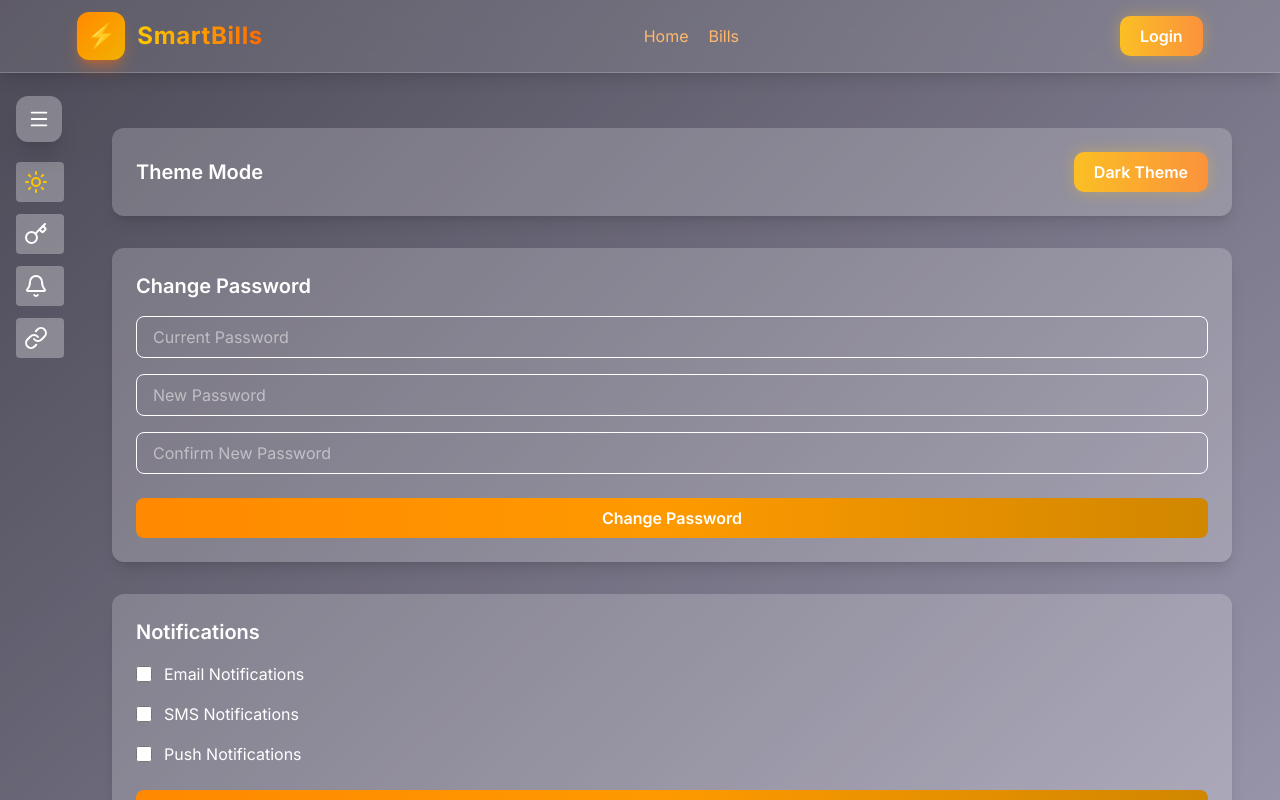
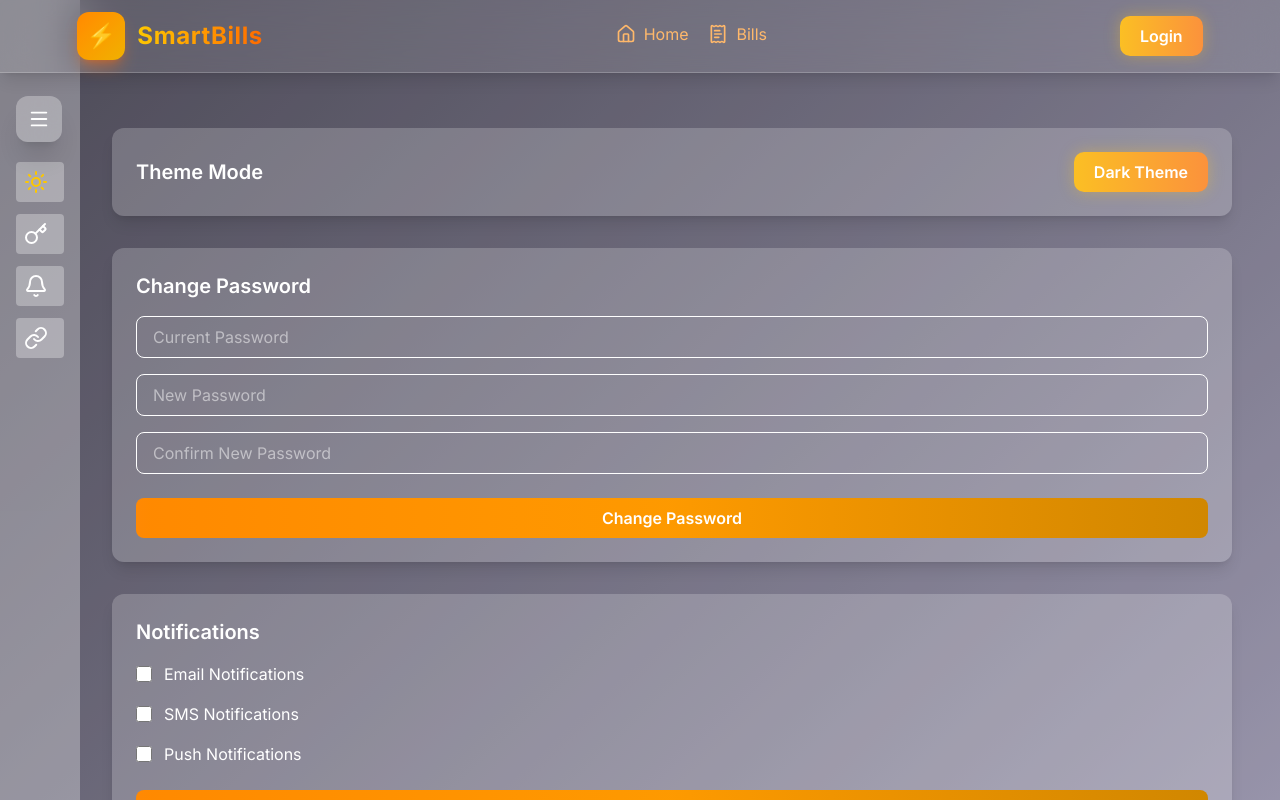
Before and after one commit to rayhan309/electricity-bill-clint, a React (Vite) app: page /settigns in a window 1280 px wide. Shown: the top 800 px of the page. Built offline with nearby package versions, Linux system fonts and the light colour scheme; no server answers; a web font is replaced by a local one.

Commit message:
all filds logo luchite

```diff
--- a/src/Components/BillsCards/BillsCards.jsx
+++ b/src/Components/BillsCards/BillsCards.jsx
@@ -67,6 +67,7 @@ import {
 } from "@heroicons/react/24/solid";
 import { motion } from "framer-motion";
 import { Fade } from "react-awesome-reveal";
+import { Captions } from "lucide-react";
 
 const iconMap = {
   Electricity: <BoltIcon className="h-12 w-12 text-yellow-500" />,
@@ -99,19 +100,27 @@ const BillsCards = () => {
   return (
     <div className="py-10 w-11/12 mx-auto">
       <div className="w-full border-b h-2 mb-5 mt-5 opacity-30 border-amber-500 border-dashed shadow-lg shadow-amber-500/40"></div>
-      <motion.h2
+
+      <motion.div
         initial={{ opacity: 0, y: 20 }}
         animate={{ opacity: 1, y: 0 }}
         transition={{ duration: 0.6, ease: "easeOut" }}
         className="
-    text-4xl font-extrabold text-center mb-10 mt-12
+    flex justify-center items-center gap-4 mb-10 mt-12
+  "
+      >
+        <Captions size={40} className="text-orange-300" />
+        <h2
+          className="
+    text-4xl font-extrabold
     bg-gradient-to-r from-orange-300 via-yellow-300 to-amber-400
     bg-clip-text text-transparent
     drop-shadow-[0_4px_15px_rgba(255,181,100,0.45)]
   "
-      >
-        Utility Bills
-      </motion.h2>
+        >
+          Utility Bills
+        </h2>
+      </motion.div>
 
       <div className="grid grid-cols-1 sm:grid-cols-2 lg:grid-cols-4 gap-8">
         {mainCategories.map((item) => (
--- a/src/Components/Navber/Navber.jsx
+++ b/src/Components/Navber/Navber.jsx
@@ -2,7 +2,7 @@ import { use } from "react";
 import { Link, NavLink, useNavigate } from "react-router";
 import { AuthContext } from "../../Context/AuthContext";
 import Swal from "sweetalert2";
-import { House, Menu, X, ChevronDown } from "lucide-react";
+import { House, Menu, X, ChevronDown, ReceiptText,  User, File } from "lucide-react";
 import { useState } from "react";
 
 const Navber = () => {
@@ -14,12 +14,14 @@ const Navber = () => {
   const links = (
     <>
       <li>
-        <NavLink to={"/"} className="premium-link">
+        <NavLink to={"/"} className="premium-link flex items-center gap-2">
+        <House width={20} />
           Home
         </NavLink>
       </li>
       <li>
-        <NavLink to={"/bills"} className="premium-link">
+        <NavLink to={"/bills"} className="premium-link  flex items-center gap-2">
+        <ReceiptText width={20} />
           Bills
         </NavLink>
       </li>
@@ -27,13 +29,15 @@ const Navber = () => {
       {user && (
         <>
           <li>
-            <NavLink to={"/myPyBills"} className="premium-link">
+            <NavLink to={"/myPyBills"} className="premium-link flex items-center gap-2">
+            <File width={20} />
               My Pay Bills
             </NavLink>
           </li>
           <li>
-            <NavLink to={"/userProfile"} className="premium-link">
-              My Profile
+            <NavLink to={"/userProfile"} className="premium-link flex items-center gap-2">
+            <User width={20} />
+              Profile
             </NavLink>
           </li>
         </>
--- a/src/Components/RecentBill/RecentBill.jsx
+++ b/src/Components/RecentBill/RecentBill.jsx
@@ -3,6 +3,7 @@ import { useEffect, useState } from "react";
 import { useNavigate } from "react-router";
 import Loading from "../Laoding/Laoding";
 import { motion } from "framer-motion";
+import { FileArchive } from "lucide-react";
 
 const RecentBill = () => {
   const [bills, setBills] = useState([]);
@@ -24,19 +25,23 @@ const RecentBill = () => {
   ) : (
     <>
       <div className="w-11/12 mx-auto border-b h-2 mb-5 mt-5 opacity-30 border-amber-500 border-dashed shadow-lg shadow-amber-500/40"></div>
-      <motion.h2
+      <motion.div
         initial={{ opacity: 0, y: 20 }}
         animate={{ opacity: 1, y: 0 }}
         transition={{ duration: 0.6, ease: "easeOut" }}
         className="
-    text-4xl font-extrabold text-center mb-10 mt-12
+    mb-10 mt-12 flex justify-center input-accent gap-4
+  "
+      >
+        <FileArchive size={40} className="text-orange-300" />
+        <h2 className="text-4xl font-extrabold
     bg-gradient-to-r from-orange-300 via-yellow-300 to-gray-400
     bg-clip-text text-transparent
-    drop-shadow-[0_4px_15px_rgba(255,181,100,0.45)]
-  "
-      >
+    drop-shadow-[0_4px_15px_rgba(255,181,100,0.45)]">
+
         Recent Bills
-      </motion.h2>
+        </h2>
+      </motion.div>
 
       <div className="grid grid-cols-1 w-11/12 mx-auto md:grid-cols-2 lg:grid-cols-3 mb-16 gap-10">
         {bills.map((bill, index) => (
--- a/src/Pages/Settigns/Settigns.jsx
+++ b/src/Pages/Settigns/Settigns.jsx
@@ -20,7 +20,7 @@ const SettingsDesign = () => {
 
           {/* lakjer divec */}
         <div
-          className={`fixed top-0 left-0 h-full p-4 pt-24 transition-all duration-300 z-40
+          className={`fixed top-0 left-0 h-full p-4 pt-24 transition-all bg-white/30 duration-300 z-40
           overflow-hidden ${sidebarOpen ? "w-64" : "w-20"}`}
         >
           <button
```
